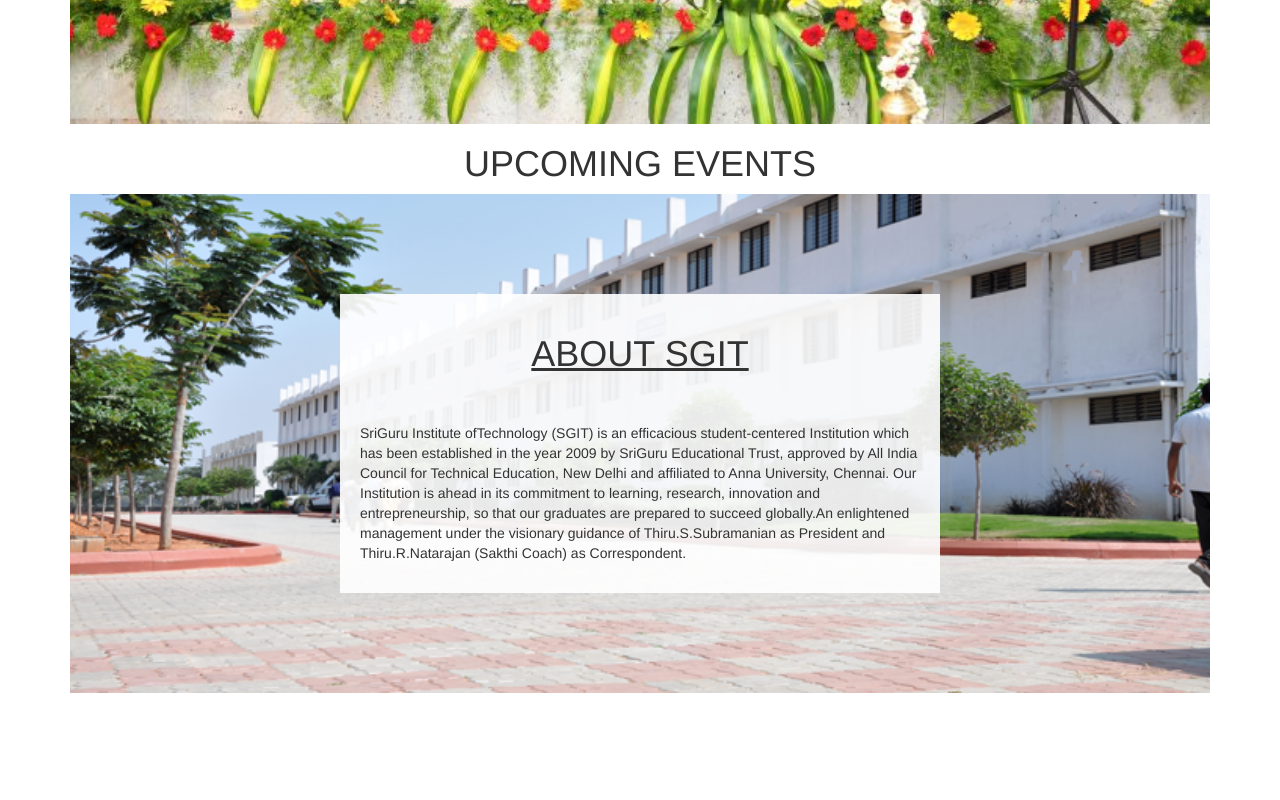
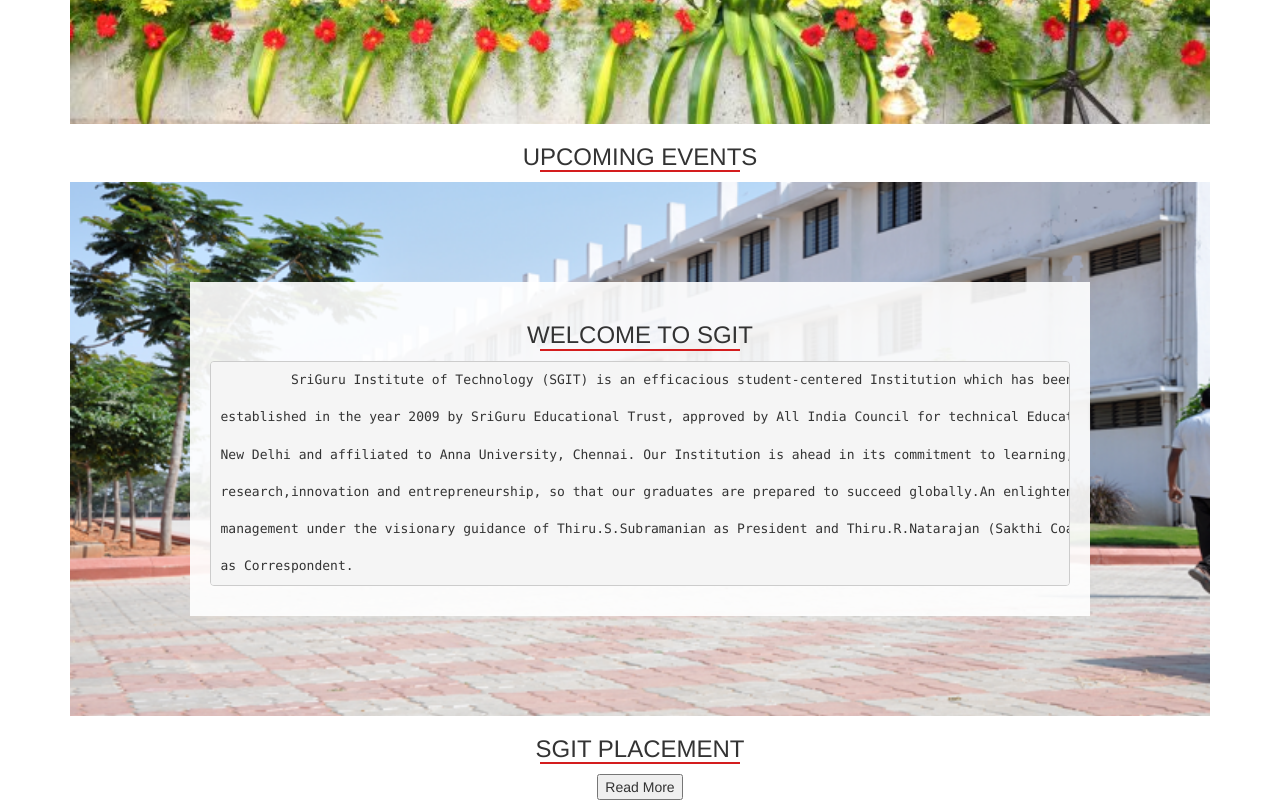
Before and after one commit to SwathiVishwa/Project, a plain HTML site: page index.html in a window 1280 px wide. Shown: the part 558-1358 px from the top of the page. Before the commit the page ends 1251 px from the top, so only its background shows below. Drawn offline with Linux system fonts and the light colour scheme.

Commit message:
index updated

```diff
--- a/assets/css/style.css
+++ b/assets/css/style.css
@@ -32,12 +32,21 @@
       {
         color: #C80C17 !important;
       }
-      h1 .heading
-      {
-        text-decoration:none;
-        text-align: center;
-        border-bottom: 1px solid green;
-      }
+  h3
+  {
+      text-align:center;
+      position:relative;
+  }
+  h3:after
+  {
+    background-color: #d41d1e;
+        display: block;
+        width: 100%;
+        height:2px;
+        max-width:200px;
+        margin:0 auto;
+        content: '';
+  }
 
 .about {
 background-position: center;
@@ -48,11 +57,12 @@ padding-bottom: 100px;
 }
 
 .about-widget {
-max-width: 600px;
-background-color: rgba(255,255,255,0.91);
+  line-height: 40px;
+  max-width: 900px;
+  background-color: rgba(255,255,255,0.91);
 	padding: 20px;
-margin-left: auto;
-margin-right: auto;
+  margin-left: auto;
+  margin-right: auto;
 }
 .about-widget h1 {
 	margin-bottom: 50px;
--- a/index.html
+++ b/index.html
@@ -9,9 +9,10 @@
   <link rel="stylesheet" href="assets/plugin/slick/slick-theme.css" type="text/css">
    <link rel="stylesheet" href="assets/css/style.css" type="text/css">
 </head>
+<!--headtag-->
 <body>
 <div class="container">
-<!---  Logo-->
+<!---Logo-->
 <div class="row logo">
 <div class="col-md-6">
 <img class="img-responsive" src="assets/img/logo.jpg">
@@ -20,7 +21,6 @@
 <p> <span>Counselling Code</span> <span>2765</span></p>
 </div>
 </div>
-
 <nav class="navbar navbar-default">
   <div class="container">
     <!-- Brand and toggle get grouped for better mobile display -->
@@ -46,11 +46,7 @@
     </div><!-- /.navbar-collapse -->
   </div><!-- /.container-fluid -->
 </nav>
-
-
-
-
-
+<!--Slickcarosel-->
 <div class="row">
   <div class="col-xs-12 slickcarosel">
       <div  class="bg" style="background-image: url(assets/img/first.gif);"></div>
@@ -58,23 +54,34 @@
         <div class="bg" style="background-image: url(assets/img/third.jpg);"></div>
   </div>
  </div>
-<!--    Here is the issue-->
-<h1 class="heading"><center>UPCOMING EVENTS</center></h1>
+<h3>UPCOMING EVENTS</h3>
 <div class="about"  style="background-image: url(assets/img/about.jpg);">
+<div class="about-widget">
+<h3>WELCOME TO SGIT</h3>
+<pre>         SriGuru Institute of Technology (SGIT) is an efficacious student-centered Institution which has been
 
-<div class="about-widget">
-<h1><center><u>ABOUT SGIT</u></center></h1>
-<p class="">SriGuru Institute ofTechnology (SGIT) is an efficacious student-centered Institution which has been established in the year 2009 by SriGuru Educational Trust, approved by All India Council for Technical Education, New Delhi and affiliated to Anna University, Chennai. Our Institution is ahead in its commitment to learning, research, innovation and entrepreneurship, so that our graduates are prepared to succeed globally.An enlightened management under the visionary guidance of Thiru.S.Subramanian as President and Thiru.R.Natarajan (Sakthi Coach) as Correspondent.</p>
+established in the year 2009 by SriGuru Educational Trust, approved by All India Council for technical Education,
+
+New Delhi and affiliated to Anna University, Chennai. Our Institution is ahead in its commitment to learning,
+
+research,innovation and entrepreneurship, so that our graduates are prepared to succeed globally.An enlightened
+
+management under the visionary guidance of Thiru.S.Subramanian as President and Thiru.R.Natarajan (Sakthi Coach)
+
+as Correspondent.     </pre>
 </div>
 </div>
-
-
+</div>
+<div class="place">
+<h3> SGIT  PLACEMENT</h3>
+<center><button>Read More</button></center>
+</div>
+<div class="link">
 
 </div>
     <script src ="assets/js/jquery-3.1.1.min.js"></script>
     <script src ="assets/js/bootstrap.min.js"></script>
     <script src ="assets/plugin/slick/slick.min.js"></script>
-
  	<script>
 
 		$(document).ready(function() {
```
Lines whose indentation alone changed are shown as unchanged.
